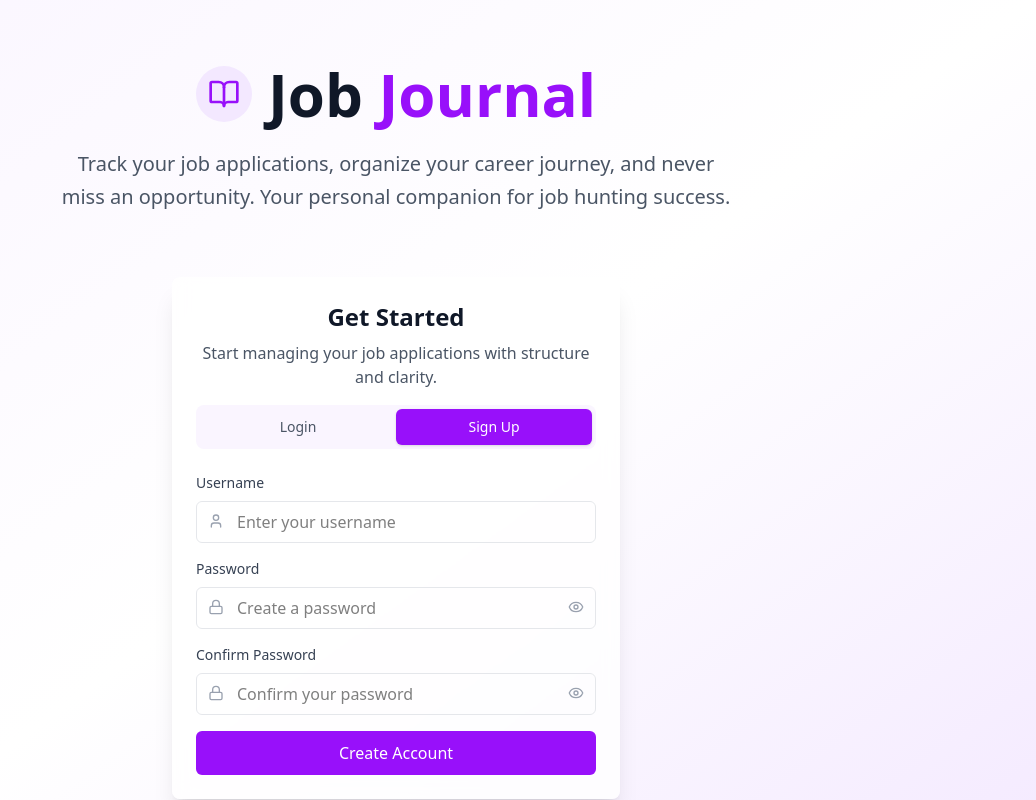
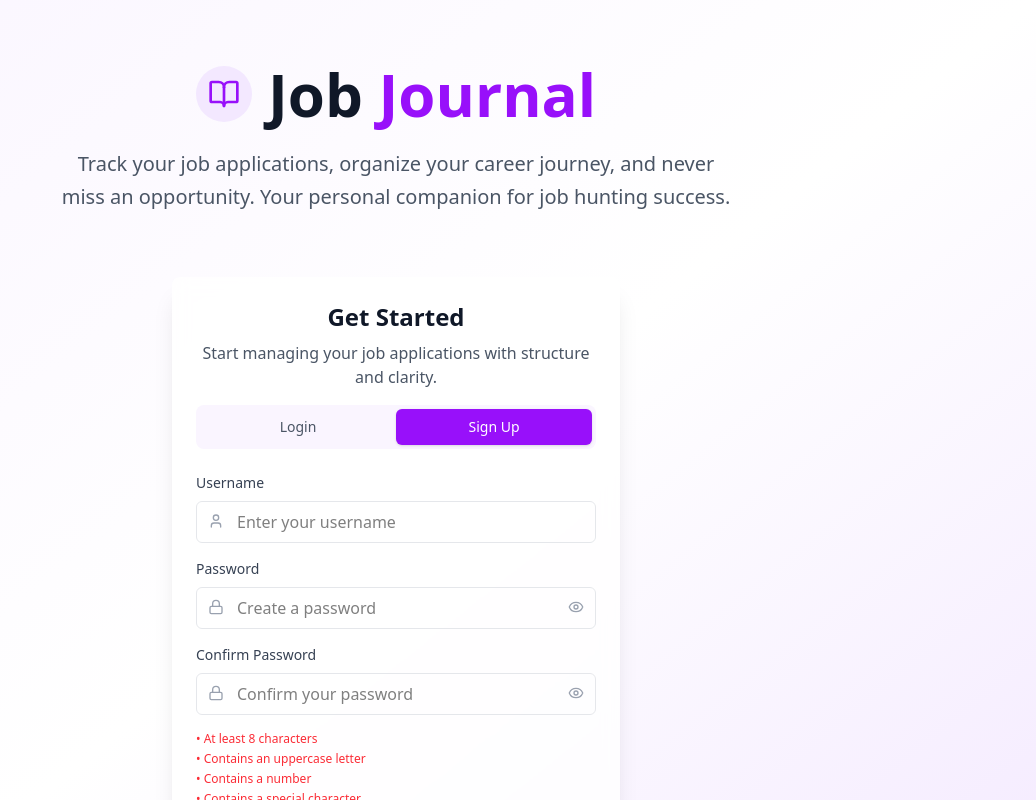
Before and after one commit to AlnickClores/JobJournal, a Next.js app in the folder client/: page / in a window 1280 px wide. Both pictures are taken after a click on the button "Sign Up". Shown: the top 800 px of the page, without its empty margins (244-1280 px from the left). Built offline with nearby package versions, Linux system fonts and the light colour scheme.

Commit message:
Implemented a password validation feature

```diff
--- a/client/package.json
+++ b/client/package.json
@@ -21,7 +21,8 @@
     "react-dom": "^19.0.0",
     "react-redux": "^9.2.0",
     "react-router-dom": "^7.6.3",
-    "tailwind-merge": "^3.3.1"
+    "tailwind-merge": "^3.3.1",
+    "zxcvbn": "^4.4.2"
   },
   "devDependencies": {
     "@eslint/eslintrc": "^3",
@@ -29,6 +30,7 @@
     "@types/node": "^20",
     "@types/react": "^19",
     "@types/react-dom": "^19",
+    "@types/zxcvbn": "^4.4.5",
     "eslint": "^9",
     "eslint-config-next": "15.3.5",
     "tailwindcss": "^4",
--- a/client/src/app/components/features/auth/SignupForm.tsx
+++ b/client/src/app/components/features/auth/SignupForm.tsx
@@ -4,6 +4,7 @@
 import { signup } from "@/app/services/authService";
 import { useRouter } from "next/navigation";
 import { User, Lock, Eye, EyeOff } from "lucide-react";
+import { validatePassword } from "@/app/utils/validatePassword";
 
 const SignupForm = () => {
   const router = useRouter();
@@ -18,13 +19,32 @@
   });
   const [message, setMessage] = useState("");
 
+  const [passwordValidation, setPasswordValidation] = useState({
+    minLength: false,
+    hasUppercase: false,
+    hasNumber: false,
+    hasSpecialChar: false,
+    isValid: false,
+  });
+
   const handleInputChange = (e: React.ChangeEvent<HTMLInputElement>) => {
     const { name, value } = e.target;
     setFormData({ ...formData, [name]: value });
+
+    if (name === "password" || name === "confirmPassword") {
+      const validation = validatePassword(value);
+      setPasswordValidation(validation);
+    }
   };
 
   const handleSubmit = async (e: React.FormEvent) => {
     e.preventDefault();
+
+    if (!validatePassword(formData.password).isValid) {
+      alert("Password does not meet all requirements.");
+      return;
+    }
+
     if (formData.password !== formData.confirmPassword) {
       alert("Passwords do not match!");
       return;
@@ -131,6 +151,39 @@
         </div>
       </div>
 
+      <ul className="text-xs text-gray-600 mt-2 space-y-1">
+        <li
+          className={
+            passwordValidation.minLength ? "text-green-600" : "text-red-500"
+          }
+        >
+          • At least 8 characters
+        </li>
+        <li
+          className={
+            passwordValidation.hasUppercase ? "text-green-600" : "text-red-500"
+          }
+        >
+          • Contains an uppercase letter
+        </li>
+        <li
+          className={
+            passwordValidation.hasNumber ? "text-green-600" : "text-red-500"
+          }
+        >
+          • Contains a number
+        </li>
+        <li
+          className={
+            passwordValidation.hasSpecialChar
+              ? "text-green-600"
+              : "text-red-500"
+          }
+        >
+          • Contains a special character
+        </li>
+      </ul>
+
       <p className="text-center font-semibold text-red-500">{message}</p>
 
       <button
--- /dev/null
+++ b/client/src/app/utils/validatePassword.tsx
@@ -0,0 +1,14 @@
+export const validatePassword = (password: string) => {
+  const minLength = password.length >= 8;
+  const hasUppercase = /[A-Z]/.test(password);
+  const hasNumber = /\d/.test(password);
+  const hasSpecialChar = /[_!@#$%^&*(),.?":{}|<>]/.test(password);
+
+  return {
+    minLength,
+    hasUppercase,
+    hasNumber,
+    hasSpecialChar,
+    isValid: minLength && hasUppercase && hasNumber && hasSpecialChar,
+  };
+};
```
Also changed, not shown: 1 other file (tests, documents, lock files or other folders).
